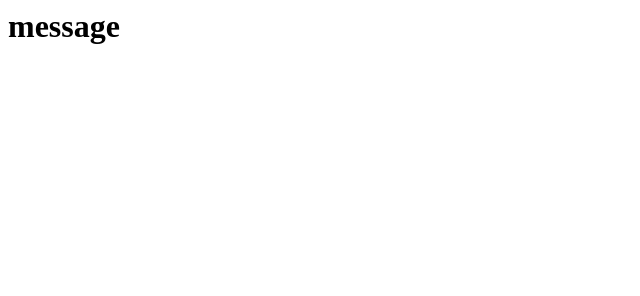
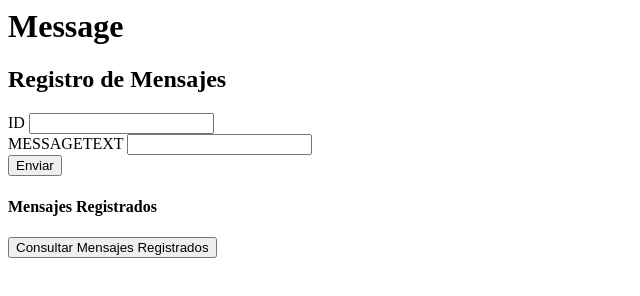
Before and after one commit to jhoanssierramt/ciclo3mt, a plain HTML site: page message.html in a window 1280 px wide. Shown: the whole page, without its empty margins (0-640 px from the left). Drawn offline with nearby package versions, Linux system fonts and the light colour scheme.

Commit message:
Santiago: Creaccion de Formulario Message y archivos JS

```diff
--- /dev/null
+++ b/js/consultarms.js
@@ -0,0 +1,25 @@
+function guardar(){
+    console.log("ejecutando funcion guardar");
+
+    let message = {
+        id: +$("#id").val(),
+        messagetext: $("#messagetext").val(),
+    };
+
+    console.log(message);
+
+    $.ajax({
+        url: "https://gec2a6a8aac81ca-orthesis.adb.sa-santiago-1.oraclecloudapps.com/ords/admin/message/message",
+        type: 'POST',
+        dataType: 'json',
+        headers: {
+            "Content-Type": "application/json"
+        },
+        data: JSON.stringify(message),
+        statusCode:{
+            201:function(){
+                alert('Se ha registrado el mensaje');
+            }
+        },
+    });
+}
--- /dev/null
+++ b/js/guardarms.js
@@ -0,0 +1,25 @@
+function guardar(){
+    console.log("ejecutando funcion guardar");
+
+    let message = {
+        id: +$("#id").val(),
+        messagetext: $("#messagetext").val(),
+    };
+
+    console.log(message);
+
+    $.ajax({
+        url: "https://gec2a6a8aac81ca-orthesis.adb.sa-santiago-1.oraclecloudapps.com/ords/admin/message/message",
+        type: 'POST',
+        dataType: 'json',
+        headers: {
+            "Content-Type": "application/json"
+        },
+        data: JSON.stringify(message),
+        statusCode:{
+            201:function(){
+                alert('Se ha registrado el mensaje');
+            }
+        },
+    });
+}
--- a/message.html
+++ b/message.html
@@ -1,8 +1,20 @@
 <html>
     <head>
+        <script type="text/javascript" src="https://code.jquery.com/jquery-3.6.0.min.js"></script>
+        <script type="text/javascript" src="js/consultarms.js"></script>
+        <script type="text/javascript" src="js/guardarms.js"></script>
     </head>
+    <body>
+        <h1>Message</h1>
+        <h2>Registro de Mensajes</h2>
+        ID <input type="number" id="id"/> <br>
+        MESSAGETEXT <input type="text" id="messagetext"/> <br>
+        <button onclick="guardar()">Enviar</button>
 
-    <body>
-        <h1>message</h1>
+        <h4>Mensajes Registrados</h4>
+        <button onclick="consultar()">Consultar Mensajes Registrados</button>
+        <div id="tabla">
+
+        </div>
     </body>
 </html>
```
